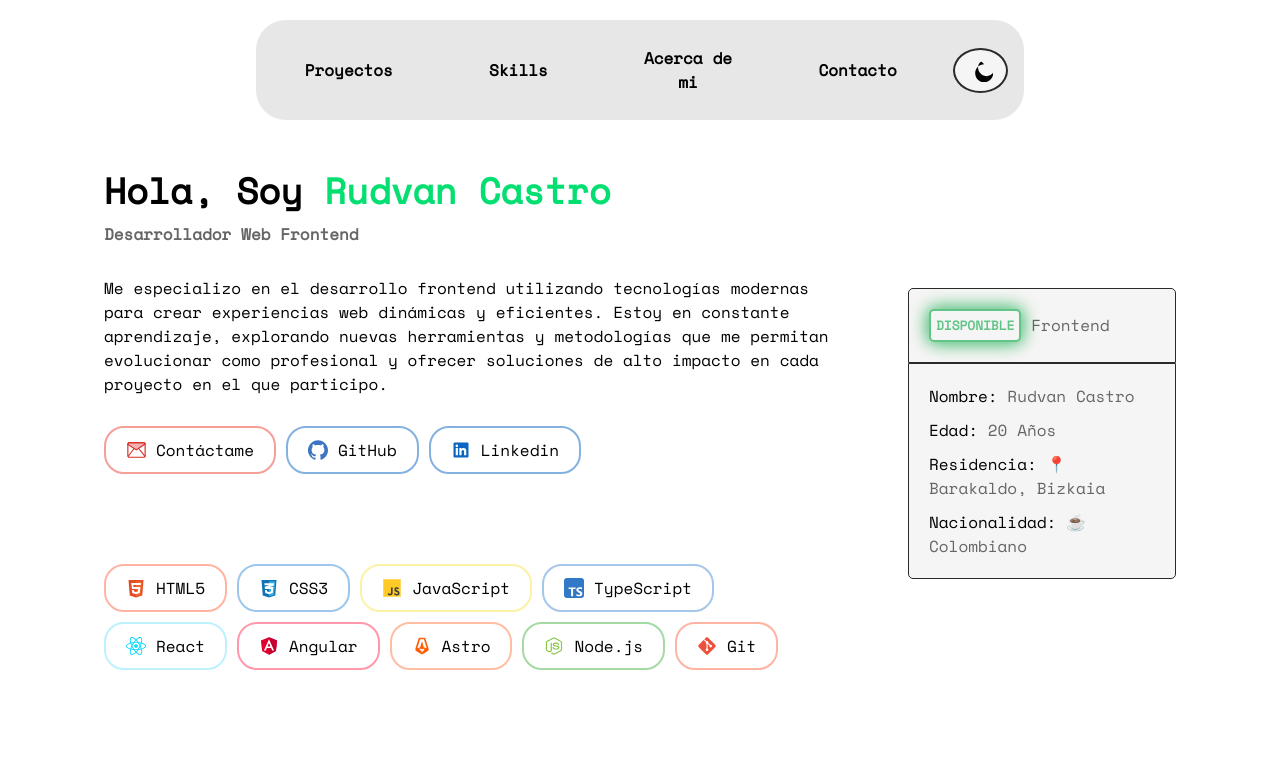
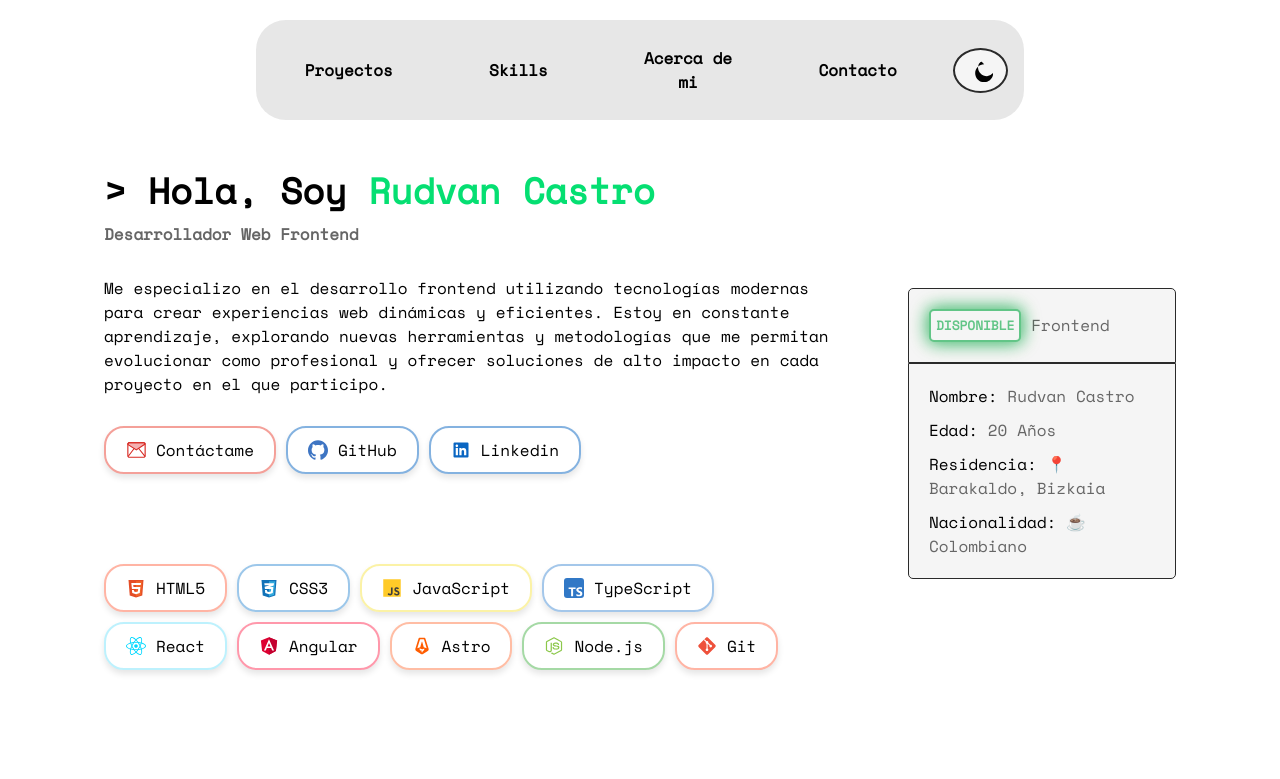
Before and after one commit to RudvanC/Portfolio, a plain HTML site: page index.html in a window 1280 px wide. Shown: the top 779 px of the page. Drawn offline with nearby package versions, Linux system fonts and the light colour scheme.

Commit message:
Enhance hero section in index.html by adding a blinking cursor effect and updating the greeting text; update styles.css with new animations for improved visual appeal.

```diff
--- a/css/styles.css
+++ b/css/styles.css
@@ -278,10 +278,12 @@ main {
   border-radius: 20px;
   align-items: center;
   border: 2px solid var(--border-color);
+  box-shadow: 0 4px 6px rgba(0, 0, 0, 0.1);
 }
 
 .stack-img:hover {
   transform: scale(1.05);
+  box-shadow: 0 6px 8px rgba(0, 0, 0, 0.15);
 }
 
 .stack-img img {
@@ -366,6 +368,19 @@ main {
 
 =============================================================================
 */
+.blinking {
+  display: inline-block;
+  animation: blink-animation 1s step-end infinite, typing 2s steps(30) 1s 1;
+}
+
+@keyframes blink-animation {
+  50% { opacity: 0; }
+}
+
+@keyframes typing {
+  from { width: 0; }
+  to { width: 1ch; }
+}
 
 .hero-section {
   display: grid;
@@ -780,6 +795,8 @@ ______ ______________  ____   _ _       ___  ______ _____ _____
   max-width: 600px;
   margin: 0 auto;
 }
+
+
 
 .contact-message h3 {
   font-weight: bold;
--- a/index.html
+++ b/index.html
@@ -57,10 +57,14 @@
         <section class="hero-section">
           <div class="hero-info">
             <div class="name">
-              <h1>
-                Hola, Soy <span class="name-highlight">Rudvan Castro</span>
+
+              <div class="terminal">
+
+                <h1>
+                <span class="blinking"> > </span> Hola, Soy <span class="name-highlight">Rudvan Castro</span>
               </h1>
             </div>
+          </div>
             <div class="frontend">
               <p>Desarrollador Web Frontend</p>
             </div>
```
